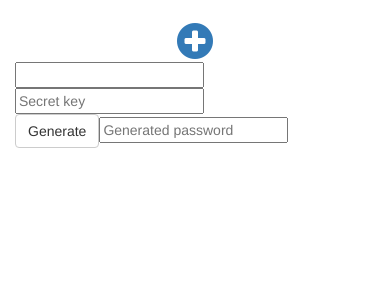
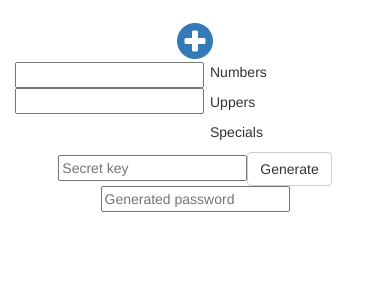
Before and after one commit to cdtx/easy_password, a Django app: template cdtx/django_easy_password/templates/django_easy_password/index.html in a window 390 px wide. Shown: the top 300 px of the page. Run offline with Django 3.2, Linux system fonts and the light colour scheme; the template is opened without the code that fills it, so the values that code supplies are empty; some libraries are stand-ins or nearby versions.

Commit message:
Added more infos

```diff
--- a/cdtx/django_easy_password/templates/django_easy_password/index.html
+++ b/cdtx/django_easy_password/templates/django_easy_password/index.html
@@ -10,6 +10,13 @@
         <script src="https://maxcdn.bootstrapcdn.com/bootstrap/3.3.6/js/bootstrap.min.js" integrity="sha384-0mSbJDEHialfmuBBQP6A4Qrprq5OVfW37PRR3j5ELqxss1yVqOtnepnHVP9aJ7xS" crossorigin="anonymous"></script>
         <script src="https://cdnjs.cloudflare.com/ajax/libs/sjcl/1.0.0/sjcl.min.js"></script>
         <script src="{% static "js/easy_password.js" %}"></script>
+
+        <style>
+            .crossed {
+                text-decoration: line-through;
+            }
+        </style>
+
     </head>
 
     <body>
@@ -28,11 +35,21 @@
                             </div>
                         </div>
                         <div class="col-xs-12 col-sm-6">
+                            <div class="row">
+                                <div class="col-xs-6">
                                     <div class="input-group">
                                         <input id="passwordbox-name" type="text" readonly>
+                                        <input id="passwordbox-size" type="text" readonly>
+                                    </div>
+                                </div>
+                                <div class="col-xs-6">
+                                    <p id="passwordbox-has-numbers">Numbers</p>
+                                    <p id="passwordbox-has-uppers">Uppers</p>
+                                    <p id="passwordbox-has-specials">Specials</p>
+                                </div>
+                            </div>
+                            <div class="text-center input-group">
                                 <input id="passwordbox-key" type="password" placeholder="Secret key">
-                            </div>
-                            <div class="input-group">
                                 <button type="button" class="btn btn-default" onclick="generatePassword()">Generate</button>
                                 <input id="passwordbox-generated" type="text" placeholder="Generated password" readonly>
                             </div>
@@ -86,15 +103,8 @@
             </div>
             <script>
 $(document).on('ready', function() {
-        cleanPasswordsList();
     cleanPasswordBox();
-
-        easy_password.getPasswords()
-        .done(function(data, textStatus, jqXHR) {
-            fillPasswordsList(data.results);
-            })
-        .fail(function(jquery, textStatus, errorThrown) {
-            })
+    fillPasswordsList();
 })
 
 var currentPasswordInfos = {};
@@ -135,22 +145,32 @@ var showModal = function(init) {
 var cleanPasswordsList = function() {
     $('#passwords-names button').not(':first').remove();
 }
-var fillPasswordsList = function(list) {
+var fillPasswordsList = function() {
     cleanPasswordsList();
-    $.each(list, function(index, value) {
+    easy_password.getPasswords()
+        .done(function(data, textStatus, jqXHR) {
+            $.each(data.results, function(index, value) {
                 item = $('#passwords-names button:first').clone();
                 item.removeClass('hidden');
                 item.text(value.name);
                 item.attr('passId', value.id);
                 $('#passwords-names').append(item);
             });
+
             $('#passwords-names button').on('click', function(event){
                 fillPasswordBox($(event.target).attr('passId'));
             });
+        })
+        .fail(function(jquery, textStatus, errorThrown) {
+        })
 }
 
 var cleanPasswordBox = function() {
     $('#passwordbox-name').val('');
+    $('#passwordbox-size').val('');
+    $('#passwordbox-has-numbers').removeClass('crossed');
+    $('#passwordbox-has-uppers').removeClass('crossed');
+    $('#passwordbox-has-specials').removeClass('crossed');
     $('#passwordbox-key').val('');
     $('#passwordbox-generated').val('');
 };
@@ -160,6 +180,16 @@ var fillPasswordBox = function(id) {
         .done(function(data, textStatus, jqXHR) {
             currentPasswordInfos = data;
             $('#passwordbox-name').val(data.name);
+            $('#passwordbox-size').val(data.size);
+            if(!data.numbers) {
+                $('#passwordbox-has-numbers').addClass('crossed');
+            }
+            if(!data.uppers) {
+                $('#passwordbox-has-uppers').addClass('crossed');
+            }
+            if(!data.specials) {
+                $('#passwordbox-has-specials').addClass('crossed');
+            }
         })
         .fail(function(jquery, textStatus, errorThrown) {
         })
```
Lines whose indentation alone changed are shown as unchanged.
